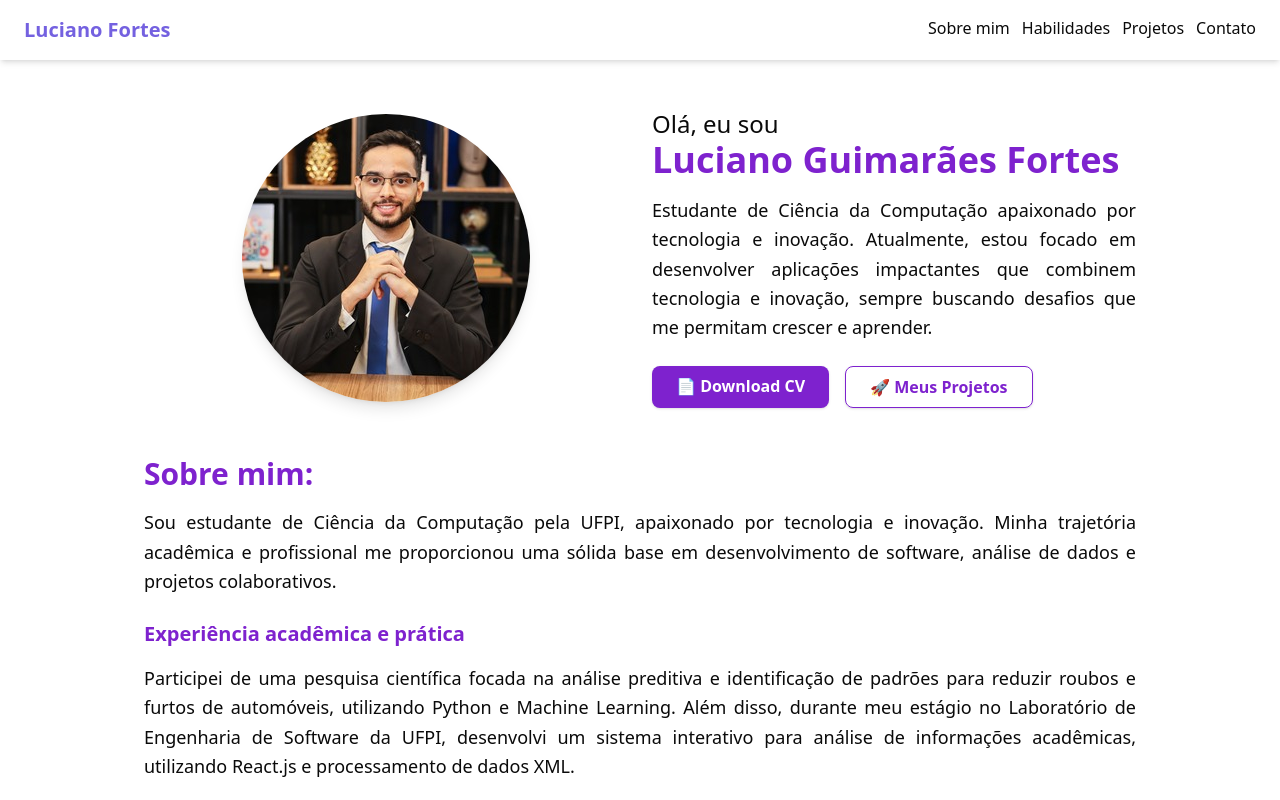
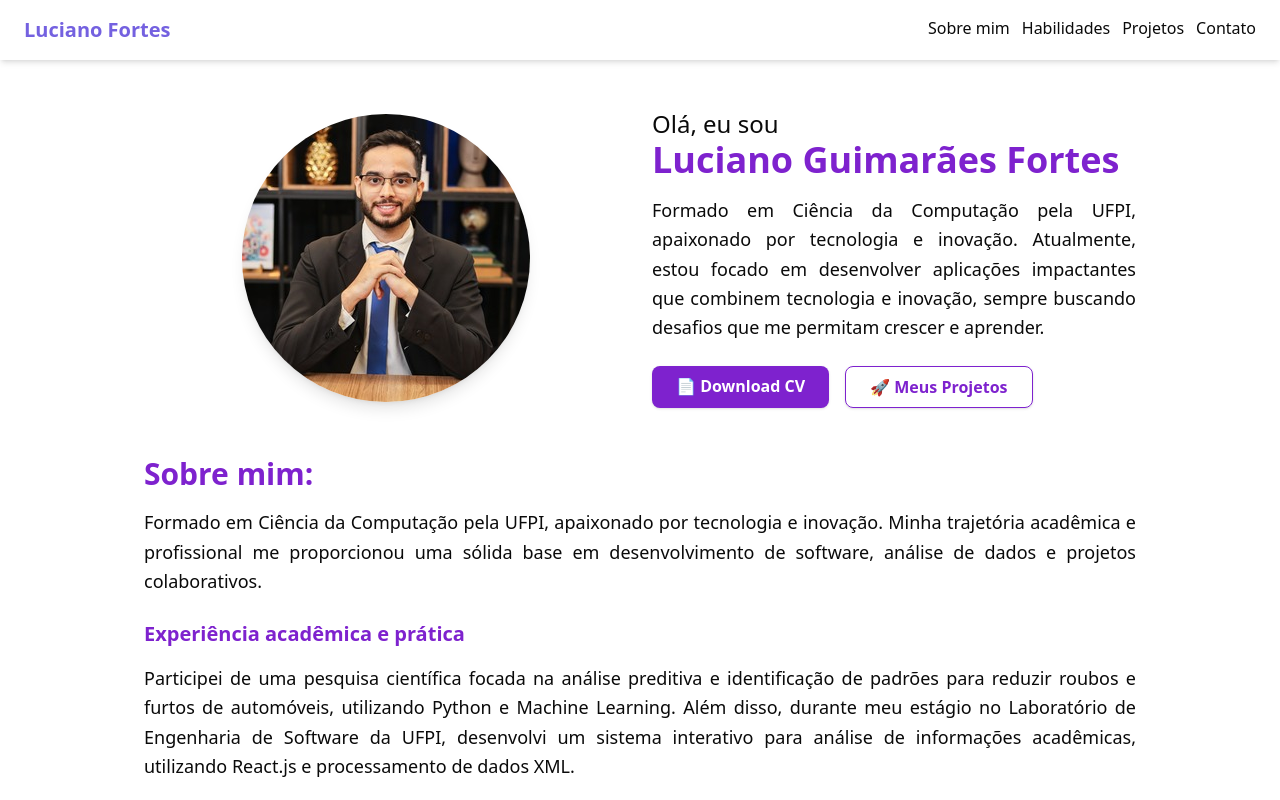
Before and after one commit to LUCIANOGFORTES02/Portfolio, a React app: page / in a window 1280 px wide. Shown: the top 800 px of the page. Built offline with nearby package versions, Linux system fonts and the light colour scheme; the HTML template or start-up script is replaced by a standard one.

Commit message:
Update aboute me

```diff
--- a/src/sections/AboutMe.tsx
+++ b/src/sections/AboutMe.tsx
@@ -10,7 +10,7 @@ export default function AboutMe() {
             {/* Descrição */}
             <h1 className='text-3xl  text-purple-700  font-bold'>Sobre mim:</h1>
             <p className='text-justify mt-4 leading-relaxed text-lg'>
-                Sou estudante de Ciência da Computação pela UFPI, apaixonado por tecnologia e inovação. Minha trajetória acadêmica e profissional me proporcionou uma sólida base em desenvolvimento de software, análise de dados e projetos colaborativos.
+                Formado em Ciência da Computação pela UFPI, apaixonado por tecnologia e inovação. Minha trajetória acadêmica e profissional me proporcionou uma sólida base em desenvolvimento de software, análise de dados e projetos colaborativos.
             </p>
             {/* Experiência */}
             <h2 className='text-xl font-semibold text-purple-700 mt-6 mb-2'>Experiência acadêmica e prática</h2>
--- a/src/sections/Home.tsx
+++ b/src/sections/Home.tsx
@@ -33,7 +33,7 @@ export default function Home() {
           Luciano Guimarães Fortes
         </h2>
         <p className="text-justify  mt-4 text-lg leading-relaxed text-foreground ">
-        Estudante de Ciência da Computação apaixonado por tecnologia e inovação. Atualmente, estou focado em desenvolver aplicações impactantes que combinem tecnologia e inovação, sempre buscando desafios que me permitam crescer e aprender.
+        Formado em Ciência da Computação pela UFPI, apaixonado por tecnologia e inovação. Atualmente, estou focado em desenvolver aplicações impactantes que combinem tecnologia e inovação, sempre buscando desafios que me permitam crescer e aprender.
 
 
         </p>
```
